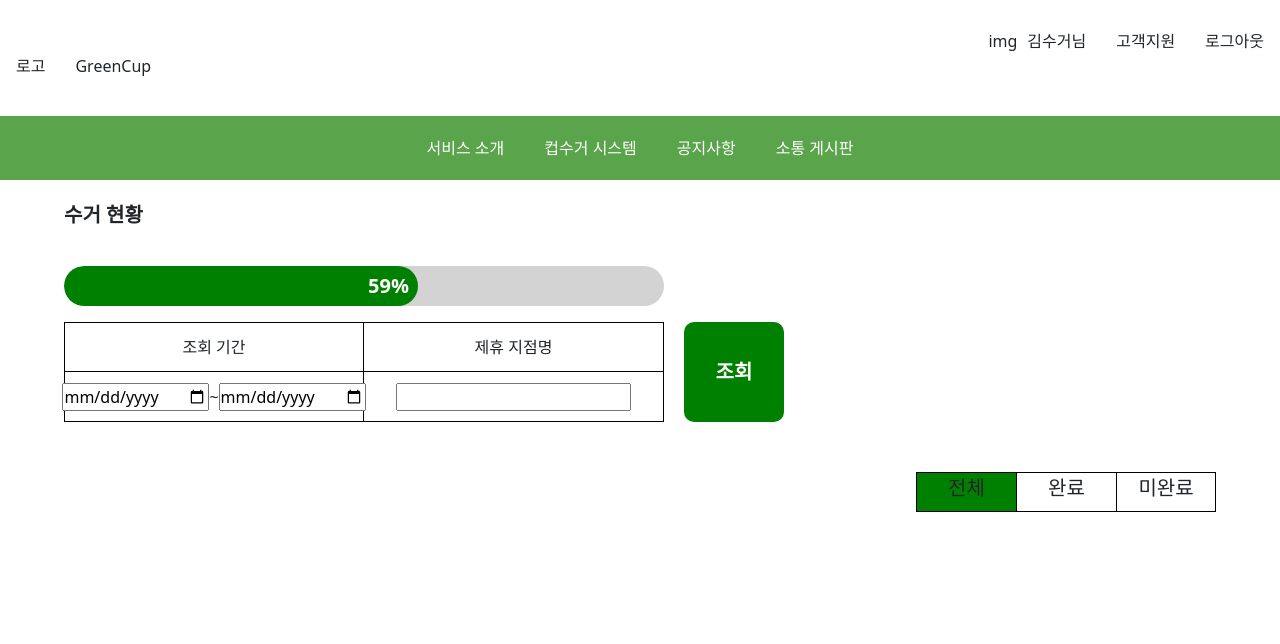
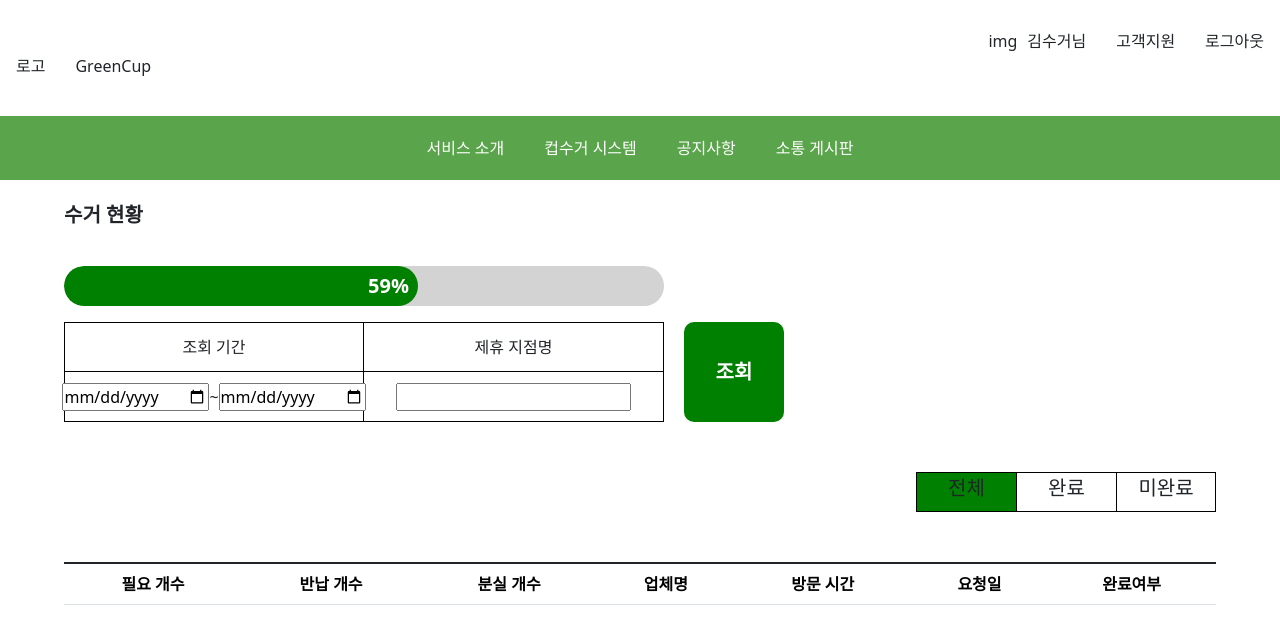
Before and after one commit to Eco-crew/greencup-frontend, a React (Vite) app in the folder greencup-fe/: page /reuse-operator/requests in a window 1280 px wide. Shown: the top 644 px of the page. Built offline with nearby package versions, Linux system fonts and the light colour scheme.

Commit message:
수거지점장-요청현황- 테이블 헤더 ui 및 상태관리

```diff
--- /dev/null
+++ b/greencup-fe/src/api/dummyReuseRequests.js
@@ -0,0 +1,22 @@
+//임시데이터
+const reuseRequests = {
+    requests: [
+        { requestId: 'sdfssfsf-dfdfdsf', needCount: 500, returnCount: 500, brokenLostCount: 10, partnerName: '공유오피스A', wantedVisitTime: '2025-01-17 08:00', requestedDate: '2025-01-17', completed: true },
+        { requestId: 'dfdsfs-134dfds', needCount: 100, returnCount:100, brokenLostCount:0,  partnerName:'공유오피스B', wantedVisitTime: '2025-01-17 08:00', requestedDate: '2025-01-17', completed : false } ,
+    ],
+    searchRequestCount: 2,
+}
+
+//실제로 가져오는것처럼 보여주려고 일부러 딜레이를 추가
+const API_DELAY_MS = 300;
+
+function sleep(ms) {
+    return new Promise((resolve) => setTimeout(resolve, ms));
+
+}
+
+export async function fetchReuseRequests() {
+    await sleep(API_DELAY_MS);
+
+    return reuseRequests;
+}
--- a/greencup-fe/src/components/reuse-operator/request/list/table/Table.css
+++ b/greencup-fe/src/components/reuse-operator/request/list/table/Table.css
@@ -1,6 +1,6 @@
-
-
-
+#search-table{
+  margin:20px 0px;
+}
 
 /* 아래는 모두 부트스트랩 테이블 커스텀 - 필요시 주석 풀고 커스텀 */
 /* .table.table-hover.custom-table > tbody > tr:hover > * {
--- a/greencup-fe/src/components/reuse-operator/request/list/table/Table.jsx
+++ b/greencup-fe/src/components/reuse-operator/request/list/table/Table.jsx
@@ -1,16 +1,78 @@
+import { useEffect, useState } from "react";
 import "./Table.css";
 
+import {
+  REQUEST_ID,
+  NEED_COUNT,
+  RETURN_COUNT,
+  BROKEN_LOST_COUNT,
+  PARTNER_NAME,
+  WANTED_VISIT_TIME,
+  REQUESTED_DATE,
+  REQUEST_COMPLETED,
+} from "../../../../../util/constant";
+
 //수거지점장- 요청현황 검색결과 데이터 테이블
-export default function Table() {
+export default function Table({ requests }) {
+  const [realHeaders, setRealHeaders] = useState([]);
+
+  useEffect(() => {
+    if (!requests || requests.length === 0) {
+      setRealHeaders([]);
+      return;
+    }
+
+    const headers = Object.keys(requests[0]);
+    const tmp_headers = [];
+
+    headers.forEach((h) => {
+      switch (h) {
+        case REQUEST_ID:
+          break;
+        case NEED_COUNT:
+          tmp_headers.push("필요 개수");
+          break;
+        case RETURN_COUNT:
+          tmp_headers.push("반납 개수");
+          break;
+        case BROKEN_LOST_COUNT:
+          tmp_headers.push("분실 개수");
+          break;
+        case PARTNER_NAME:
+          tmp_headers.push("업체명");
+          break;
+        case WANTED_VISIT_TIME:
+          tmp_headers.push("방문 시간");
+          break;
+        case REQUESTED_DATE:
+          tmp_headers.push("요청일");
+          break;
+        case REQUEST_COMPLETED:
+          tmp_headers.push("완료여부");
+          break;
+        default:
+          break;
+      }
+    });
+
+    setRealHeaders(tmp_headers);
+  }, [requests]);
+
   return (
     <>
-      <div class="container text-center mb-2">
-        <table class="table align-middle table-hover custom-table">
-          <thead
-            id="table-header"
-            class="table-group-divider fw-normal"
-          ></thead>
-          <tbody id="table-body" class="table-group-divider fw-light"></tbody>
+      <div id="search-table" className="text-center">
+        <table className="table align-middle table-hover custom-table">
+          <thead id="table-header" className="table-group-divider fw-normal">
+            <tr>
+            {realHeaders.map((rh) => (
+              <th key={rh}>{rh}</th>
+            ))}
+            </tr>
+          </thead>
+          <tbody
+            id="table-body"
+            className="table-group-divider fw-light"
+          ></tbody>
         </table>
       </div>
     </>
--- a/greencup-fe/src/pages/reuse-operator/request/ReuseOperatorRequestPage.jsx
+++ b/greencup-fe/src/pages/reuse-operator/request/ReuseOperatorRequestPage.jsx
@@ -7,8 +7,10 @@ import SearchContainer from "../../../components/reuse-operator/request/list/sea
 import SearchButton from "../../../components/reuse-operator/util/search-button/SearchButton";
 import TabBar from "../../../components/reuse-operator/request/list/tabbar/TabBar";
 import IsCompleteButton from "../../../components/reuse-operator/request/iscomplete-button/IsCompleteButton";
+import Table from "../../../components/reuse-operator/request/list/table/Table";
 
 import { TOTAL, COMPLETED, NOTCOMPLETED } from "../../../util/constant";
+import { fetchReuseRequests } from "../../../api/dummyReuseRequests";
 
 export default function ReuseOperatorRequestPage() {
   //로그인한 수거지점장에게 온 전체 요청갯수
@@ -23,7 +25,11 @@ export default function ReuseOperatorRequestPage() {
   const [partnerName, setPartnerName] = useState("");
   //선택한 탭바 내용 => 기본은 전체
   const [tabBarContent, setTabBarContent] = useState(TOTAL);
-  //맨 처음 랜딩시에는 전체, 검색시에는 검색결과인 요청항목들
+  //맨 처음 랜딩시에는 전체, 검색시에는 검색결과, 탭바 누를시 해당 필터링한 요청항목들
+  const [requests, setRequests] = useState([]);
+  //fetch로 불러올동안 로딩중 여부
+  const [loading, setLoading] = useState(true);
+
 
   const startDateChange = (startDate) => {
     setStartDate(startDate);
@@ -53,9 +59,25 @@ export default function ReuseOperatorRequestPage() {
     }
   };
 
+  //주의 useEffect 인자에 직접적으로 async를 쓰면 안된다. 차라리 fetch then은 가능
   useEffect(() => {
+    //mount 되자마자
     //fetch로 전체, 완료 갯수를 불러오기
     //fetch로 전체 요청 목록 불러오기
+
+    // const run = async () => {
+    //   let reuseRequests = await fetchReuseRequests();
+    //   setRequests(reuseRequests.requests);
+    //   console.log(reuseRequests);
+    // };
+
+    // run();
+
+     fetchReuseRequests().then((data) => {
+      setRequests(data.requests);
+      console.log(data.requests);
+      setLoading(false);
+    });
   }, []);
 
   useEffect(() => {
@@ -75,14 +97,10 @@ export default function ReuseOperatorRequestPage() {
   }, [tabBarContent]);
 
   //완료 버튼을 누를시 실행해야하는것
-  const afterCompleted = (e) => {
-
-  }
+  const afterCompleted = (e) => {};
 
   //취소 버튼을 누를시 실행해야하는것
-  const afterCanceled = (e) => {
-
-  }
+  const afterCanceled = (e) => {};
 
   return (
     <>
@@ -99,9 +117,11 @@ export default function ReuseOperatorRequestPage() {
           <SearchButton width={100} height={100} />
         </div>
         <TabBar tabBarContent={tabBarContent} tabBarClicked={tabBarClicked} />
-         {/* width, height 크기 조정시 값 변경, text 변경 및 버튼 배경색 변경, 버튼을 누를시 onClick이라는 함수를 넘겨줌 */}
+        {/* width, height 크기 조정시 값 변경, text 변경 및 버튼 배경색 변경, 버튼을 누를시 onClick이라는 함수를 넘겨줌 */}
         {/* <IsCompleteButton width={50} height={30} text={"완료"} backgroundColor={"green"} onClick={afterCompleted}/>
         <IsCompleteButton width={50} height={30} text={"취소"} backgroundColor={"red"} onClick={afterCanceled}/> */}
+
+        {loading ? <p>로딩중...</p> : <Table requests={requests} />}
       </div>
     </>
   );
--- a/greencup-fe/src/util/constant.js
+++ b/greencup-fe/src/util/constant.js
@@ -6,3 +6,13 @@ export const PARTNER = "partner";
 export const TOTAL = "total";
 export const COMPLETED = "completed";
 export const NOTCOMPLETED = "notCompleted";
+
+//수거지점장-요청현황-백엔드에서 받은 헤더 키
+export const REQUEST_ID = "requestId";
+export const NEED_COUNT = "needCount";
+export const RETURN_COUNT = "returnCount";
+export const BROKEN_LOST_COUNT = "brokenLostCount";
+export const PARTNER_NAME = "partnerName";
+export const WANTED_VISIT_TIME = "wantedVisitTime";
+export const REQUESTED_DATE = "requestedDate";
+export const REQUEST_COMPLETED = "completed";
```
